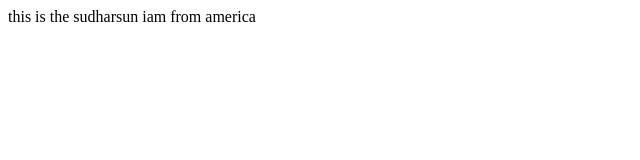
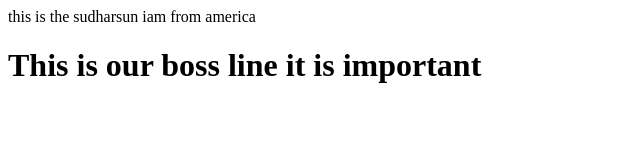
Before and after one commit to Sudha28-05-2008/Git-Hub, a plain HTML site: page index.html in a window 1280 px wide. Shown: the whole page, without its empty margins (0-640 px from the left). Drawn offline with Linux system fonts and the light colour scheme.

Commit message:
feat:new important line

```diff
--- a/index.html
+++ b/index.html
@@ -1,2 +1,3 @@
 <p>this is the sudharsun iam from america
 </p>
+<h1>This is our boss line it is important</h1>
```
